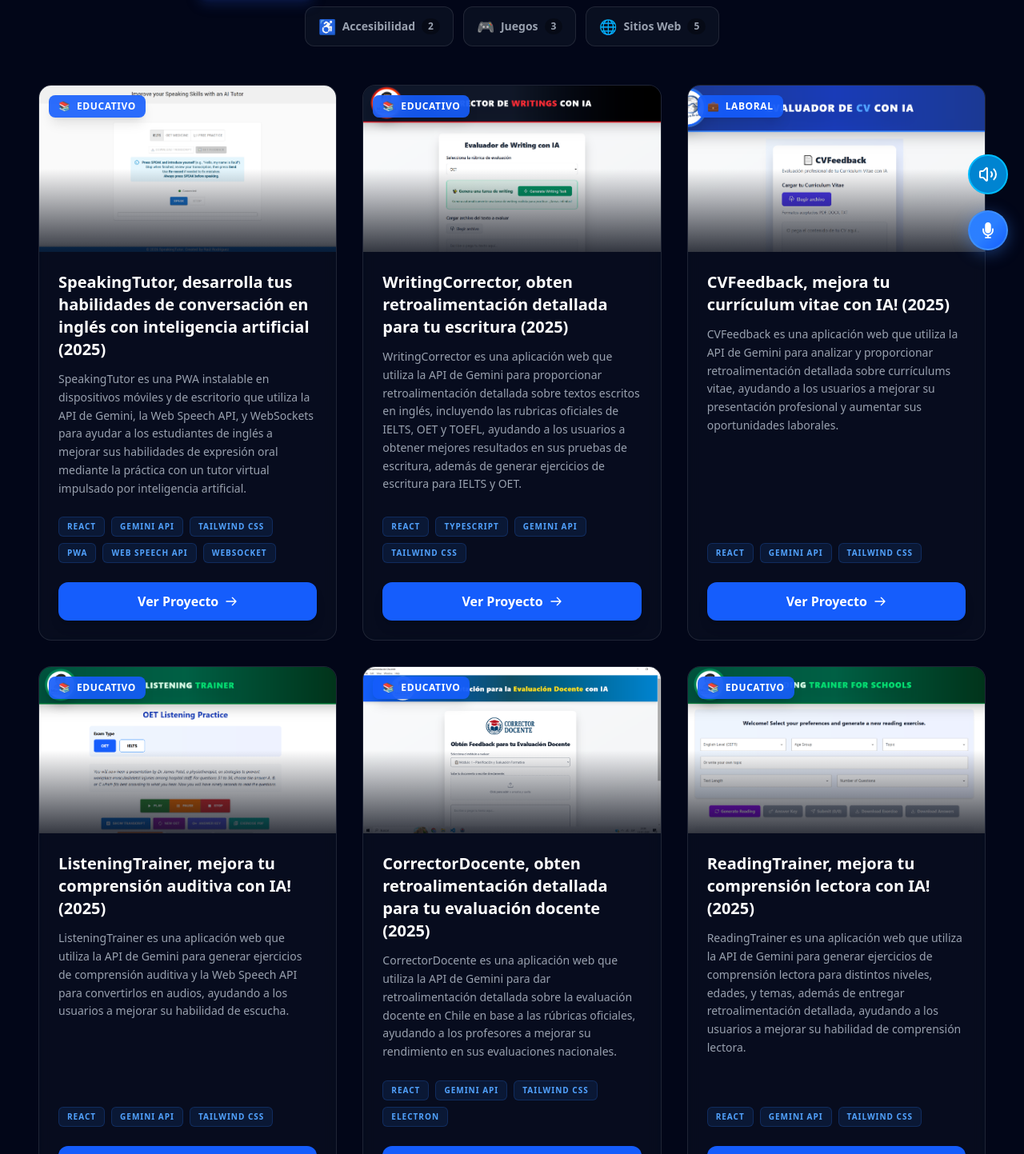
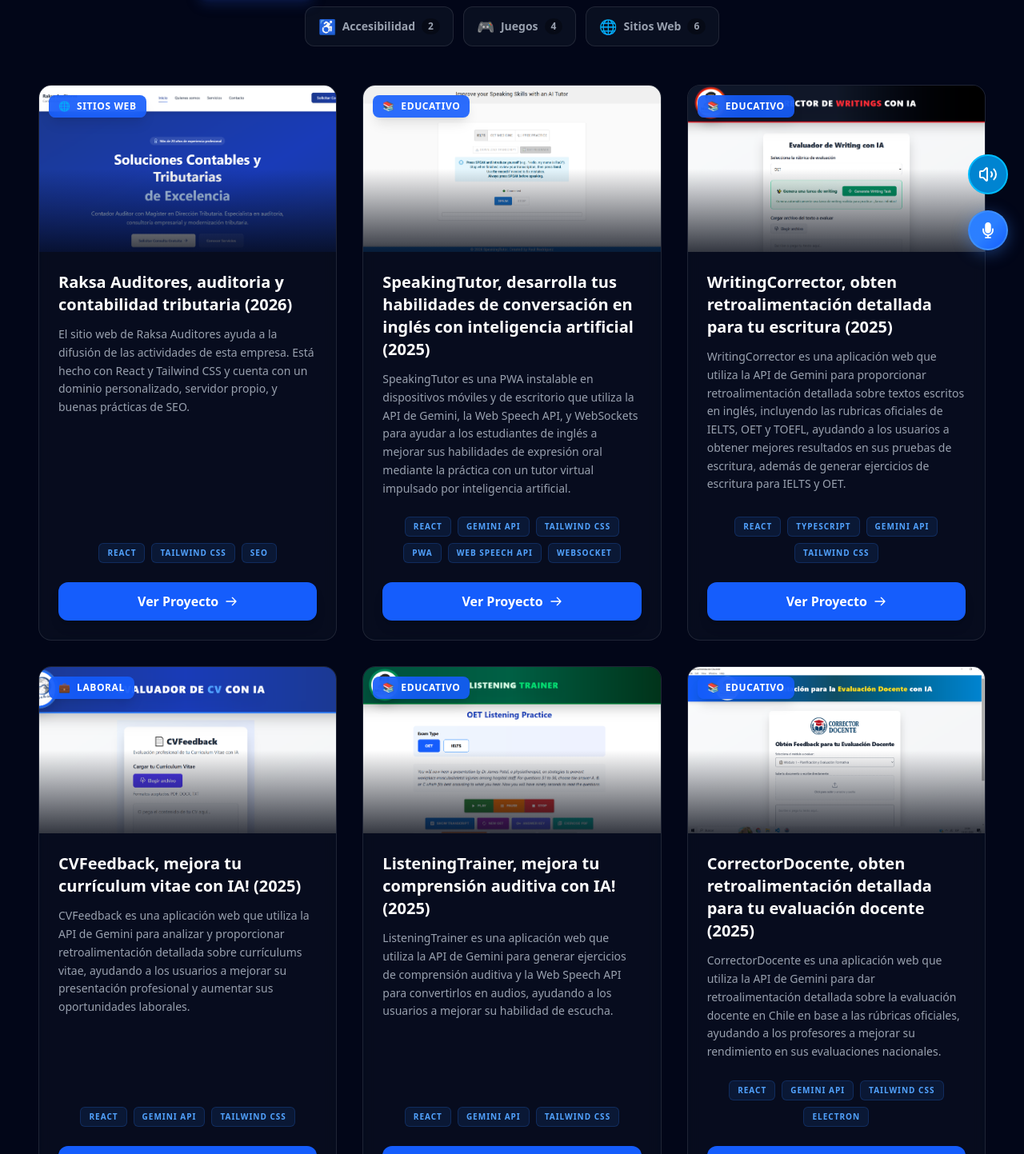
Before and after one commit to RaulWeirdStackDev/raulrodriguezsolucionesNext, a Next.js app: page /portafolio in a window 1280 px wide. Shown: the part 467-1910 px from the top of the page at 80% size. Built offline with nearby package versions, Linux system fonts and the light colour scheme.

Commit message:
actualizando portafolio

```diff
--- a/src/app/portafolio/PortafolioClient.tsx
+++ b/src/app/portafolio/PortafolioClient.tsx
@@ -6,7 +6,6 @@ import Image from "next/image";
 import portafolioData from "@/data/portafolio.json";
 
 interface Proyecto {
-  id: string;
   img: string;
   title: string;
   desc: string;
@@ -70,6 +69,21 @@ export default function PortfolioClient() {
     }, 150);
   };
 
+  // Generar un ID único basado en el título del proyecto
+  const generateId = (title: string, index: number): string => {
+    const slug = title
+      .toLowerCase()
+      .normalize("NFD")
+      .replace(/[\u0300-\u036f]/g, "") // Eliminar acentos
+      .replace(/[^a-z0-9\s]/g, "") // Eliminar caracteres especiales
+      .trim()
+      .split(/\s+/)
+      .slice(0, 3) // Tomar las primeras 3 palabras
+      .join("-");
+
+    return `${slug}-${index}`;
+  };
+
   return (
     <main className="min-h-screen pt-16 pb-24 px-5 md:px-8 lg:px-12 bg-slate-950">
       <div className="mx-auto w-full max-w-7xl">
@@ -117,10 +131,11 @@ export default function PortfolioClient() {
           {filteredProjects.map((proyecto, index) => {
             const mainCatKey = Array.isArray(proyecto.category) ? proyecto.category[0] : proyecto.category;
             const mainCat = categories[mainCatKey] || categories.todos;
+            const projectId = generateId(proyecto.title, index);
 
             return (
               <article
-                key={proyecto.id}
+                key={projectId}
                 className="group flex flex-col h-full bg-gray-900/40 backdrop-blur-sm border border-white/10 rounded-2xl overflow-hidden hover:border-blue-500/50 hover:shadow-2xl hover:shadow-blue-900/20 transition-all duration-500"
                 style={{ animationDelay: `${index * 0.1}s` }}
               >
@@ -147,7 +162,7 @@ export default function PortfolioClient() {
                     {proyecto.desc}
                   </p>
 
-                  <div className="flex flex-wrap gap-2 mb-6" role="list" aria-label="Tecnologías utilizadas">
+                  <div className="flex flex-wrap gap-2 mb-6 items-center justify-center" role="list" aria-label="Tecnologías utilizadas">
                     {proyecto.technologies.map((tech) => (
                       <span
                         key={tech}
--- a/src/data/portafolio.json
+++ b/src/data/portafolio.json
@@ -1,6 +1,13 @@
 [
   {
-    "id": "po1",
+    "img": "/raksa.png",
+    "title": "Raksa Auditores, auditoria y contabilidad tributaria (2026)",
+    "desc": "El sitio web de Raksa Auditores ayuda a la difusión de las actividades de esta empresa. Está hecho con React y Tailwind CSS y cuenta con un dominio personalizado, servidor propio, y buenas prácticas de SEO.",
+    "link": "https://raksa.cl/",
+    "category": ["web"],
+    "technologies": ["React", "Tailwind CSS", "SEO"]
+  },
+  {
     "img": "/speakingtutor.png",
     "title": "SpeakingTutor, desarrolla tus habilidades de conversación en inglés con inteligencia artificial (2025)",
     "desc": "SpeakingTutor es una PWA instalable en dispositivos móviles y de escritorio que utiliza la API de Gemini, la Web Speech API, y WebSockets para ayudar a los estudiantes de inglés a mejorar sus habilidades de expresión oral mediante la práctica con un tutor virtual impulsado por inteligencia artificial.",
@@ -9,25 +16,22 @@
     "technologies": ["React", "Gemini API", "Tailwind CSS", "PWA", "Web Speech API", "WebSocket"]
   },
   {
-    "id": "po2",
     "img": "/writingCorrector.png",
     "title": "WritingCorrector, obten retroalimentación detallada para tu escritura (2025)",
     "desc": "WritingCorrector es una aplicación web que utiliza la API de Gemini para proporcionar retroalimentación detallada sobre textos escritos en inglés, incluyendo las rubricas oficiales de IELTS, OET y TOEFL, ayudando a los usuarios a obtener mejores resultados en sus pruebas de escritura, además de generar ejercicios de escritura para IELTS y OET.",
-    "link": "https://mister-raul.vercel.app/",
+    "link": "https://writing-corrector-frontend-ts.vercel.app/",
     "category": ["educativo", "ia"],
     "technologies": ["React", "TypeScript", "Gemini API", "Tailwind CSS"]
   },
   {
-    "id": "po3",
     "img": "/CVFeedback.png",
     "title": "CVFeedback, mejora tu currículum vitae con IA! (2025)",
     "desc": "CVFeedback es una aplicación web que utiliza la API de Gemini para analizar y proporcionar retroalimentación detallada sobre currículums vitae, ayudando a los usuarios a mejorar su presentación profesional y aumentar sus oportunidades laborales.",
     "link": "https://cv-feedback-rr.vercel.app/",
-    "category": [ "laboral",  "ia"],
+    "category": ["laboral", "ia"],
     "technologies": ["React", "Gemini API", "Tailwind CSS"]
   },
   {
-    "id": "po4",
     "img": "/ListeningTrainer.png",
     "title": "ListeningTrainer, mejora tu comprensión auditiva con IA! (2025)",
     "desc": "ListeningTrainer es una aplicación web que utiliza la API de Gemini para generar ejercicios de comprensión auditiva y la Web Speech API para convertirlos en audios, ayudando a los usuarios a mejorar su habilidad de escucha.",
@@ -36,7 +40,6 @@
     "technologies": ["React", "Gemini API", "Tailwind CSS"]
   },
   {
-    "id": "po5",
     "img": "/CorrectorDocente.png",
     "title": "CorrectorDocente, obten retroalimentación detallada para tu evaluación docente (2025)",
     "desc": "CorrectorDocente es una aplicación web que utiliza la API de Gemini para dar retroalimentación detallada sobre la evaluación docente en Chile en base a las rúbricas oficiales, ayudando a los profesores a mejorar su rendimiento en sus evaluaciones nacionales.",
@@ -45,25 +48,30 @@
     "technologies": ["React", "Gemini API", "Tailwind CSS", "Electron"]
   },
   {
-    "id": "po6",
     "img": "/readingTrainer.png",
     "title": "ReadingTrainer, mejora tu comprensión lectora con IA! (2025)",
-    "desc": "ReadingTrainer es una aplicación web que utiliza la API de Gemini para generar ejercicios de comprensión lectora para distintos niveles, edades, y temas, además de entregar retroalimentación detallada, ayudando a los usuarios a mejorar su habilidad de comprensión lectora.",
+    "desc": "ReadingTrainer es una aplicación web que utiliza la API de Gemini para generar ejercicios de comprensión lectora en inglés para distintos niveles, edades, y temas, además de entregar retroalimentación detallada, ayudando a los usuarios a mejorar su habilidad de comprensión lectora en el segundo idioma.",
     "link": "https://reading-trainer4-schools.vercel.app/",
     "category": ["educativo", "ia"],
     "technologies": ["React", "Gemini API", "Tailwind CSS"]
   },
     {
-    "id": "po7",
+    "img": "/realFighters.png",
+    "title": "Real Fighters, juego de pelea 2D con personajes reales (2025)",
+    "desc": "Real Fighters es un juego de pelea 2D desarrollado en Unity y C# con personajes basados en personas reales por medio de fotogramas. Está exportado a WebGL para ser jugado en navegadores web tanto en PC como en dispositivos móviles, además de contar con una versión nativa para Windows.",
+    "link": "https://real-fighters-v1-4.vercel.app/",
+    "category": ["juegos"],
+    "technologies": ["C#", "Unity", "WebGL"]
+  },
+  {
     "img": "/ayLana.png",
     "title": "Ay Lana!, figuras conmemorativas de mascotas hechas con lana (2025)",
     "desc": "El sitio web de Ay Lana! ayuda a la difusión de este emprendimiento. Está hecho con React y Tailwind CSS y cuenta con un dominio personalizado y buenas prácticas de SEO.",
     "link": "https://aylana.cl/",
     "category": "web",
-    "technologies": ["React", "Tailwind CSS"]
+    "technologies": ["React", "Tailwind CSS", "SEO"]
   },
   {
-    "id": "po8",
     "img": "/LessonPlanner.png",
     "title": "LessonPlanner, planifica tus clases con inteligencia artificial (2025)",
     "desc": "LessonPlanner es una aplicación web que permite a los docentes chilenos planificar sus clases utilizando la API de Gemini generando planificaciones basadas en los planes y programas oficiales del MINEDUC.",
@@ -72,7 +80,6 @@
     "technologies": ["React", "Gemini API", "Tailwind CSS"]
   },
   {
-    "id": "po9",
     "img": "/CityMap.png",
     "title": "CityMap, juega a dar direcciones en inglés (2025)",
     "desc": "CityMap es una aplicación web que permite a los usuarios practicar dar direcciones en inglés mediante un juego interactivo.",
@@ -81,17 +88,14 @@
     "technologies": ["React", "Tailwind CSS"]
   },
   {
-    "id": "p10",
     "img": "/MisterRaul.png",
     "title": "Mister Raul, preparación para exámenes internacionales de inglés (2025)",
     "desc": "El sitio web de Mister Raul ofrece servicios de preparación para exámenes internacionales de inglés como OET, IELTS, y Cambridge. Está desarrollado con React y Tailwind CSS, cuenta con un diseño moderno y responsivo, un dominio personalizado y buenas prácticas de SEO.",
-    "link": "https://mister-raul.vercel.app/",
+    "link": "https://misterraul.cl/",
     "category": "web",
-    "technologies": ["React", "Tailwind CSS"]
+    "technologies": ["React", "Tailwind CSS", "SEO"]
   },
-
   {
-    "id": "p11",
     "img": "/R-Gaming.jpeg",
     "title": "R-Gaming, plataforma web fullstack para la difusión y venta de videojuegos (2025)",
     "desc": "R-Gaming es una aplicación web fullstack que permite a los usuarios comprar y probar videojuegos, además de dar retroalimentación y contribuir al desarrollo de los mismos.",
@@ -100,7 +104,6 @@
     "technologies": ["React", "Node.js", "Express", "MongoDB"]
   },
   {
-    "id": "p12",
     "img": "/planoCartesiano.jpeg",
     "title": "PlanoCartesiano, aplicación web para la visualización de funciones en el plano cartesiano y su comprensión utilizando IA (2025)",
     "desc": "PlanoCartesiano utiliza un canvas para graficar distintos puntos en el plano cartesiano, adicionalmente se utiliza la API de Gemini para explicar la evaluación de funciones en el plano cartesiano y su comprensión utilizando inteligencia artificial.",
@@ -109,7 +112,6 @@
     "technologies": ["JavaScript", "Canvas API", "Gemini API", "HTML5"]
   },
   {
-    "id": "p13",
     "img": "/hablaConmigo.png",
     "title": "Habla Conmigo, aplicación de comunicación aumentativa y alternativa para personas no verbales (2025)",
     "desc": "Habla Conmigo es una aplicación web de comunicación aumentativa y alternativa (CAA) que permite a personas no verbales comunicarse a través de pictogramas y voz sintetizada.",
@@ -118,7 +120,6 @@
     "technologies": ["JavaScript", "Web Speech API", "HTML5", "CSS3"]
   },
   {
-    "id": "p14",
     "img": "/VoiceCalc.png",
     "title": "VoiceCalc, Calculadora con Reconocimiento de Voz (2025)",
     "desc": "La aplicación web VoiceCalc, desarrollada con tecnologías de reconocimiento de voz tanto en inglés como español utilizando la Web Speech API de Google, apunta a promover una experiencia más inclusiva y accesible.",
@@ -127,7 +128,6 @@
     "technologies": ["JavaScript", "Web Speech API", "HTML5", "CSS3"]
   },
   {
-    "id": "p15",
     "img": "/out_of_eden.png",
     "title": "Out of Eden, video juego 2D para la web (2025)",
     "desc": "Vista de escritorio del video juego Out of Eden, desarrollado con el framework Phaser 3 para la creación de juegos 2D con JavaScript.",
@@ -136,7 +136,6 @@
     "technologies": ["Phaser 3", "JavaScript", "HTML5", "CSS3"]
   },
   {
-    "id": "p16",
     "img": "/NotasApp.png",
     "title": "NotasApp, aplicación web de registro de notas (2025)",
     "desc": "Formulario de registro de la aplicación web NotasApp, proyecto colaborativo para el que contribuí con el desarrollo del frontend utilizando JavaScript Vanilla, HTML5 y CSS3.",
@@ -145,16 +144,14 @@
     "technologies": ["JavaScript", "HTML5", "CSS3"]
   },
   {
-    "id": "p17",
     "img": "/sangom.png",
     "title": "San-Gom Taekwondo, sitio web responsivo (2024)",
     "desc": "Sitio web de la academia de Taekwondo San-Gom de Villa Alemana, V región, Chile. Esta página fue desarrollada con tecnologías de HTML, CSS y JavaScript. Además, se utilizó el framework Bootstrap, CSS Grid y Media Queries para el diseño responsivo.",
     "link": "https://sangomtaekwondo.cl/",
     "category": "web",
-    "technologies": ["HTML5", "CSS3", "JavaScript", "Bootstrap"]
+    "technologies": ["HTML5", "CSS3", "JavaScript", "Bootstrap", "SEO"]
   },
   {
-    "id": "p18",
     "img": "/porcentajes.png",
     "title": "Ejercicios de Porcentajes, aplicación Educativa (2024)",
     "desc": "Aplicación web que genera ejercicios de porcentajes de forma aleatoria para que el usuario pueda practicar y mejorar sus habilidades en matemáticas, además de recibir retroalimentación de los ejercicios realizados.",
```
Also changed, not shown: public/raksa.png (added), public/realFighters.png. Lines whose indentation alone changed are shown as unchanged.
